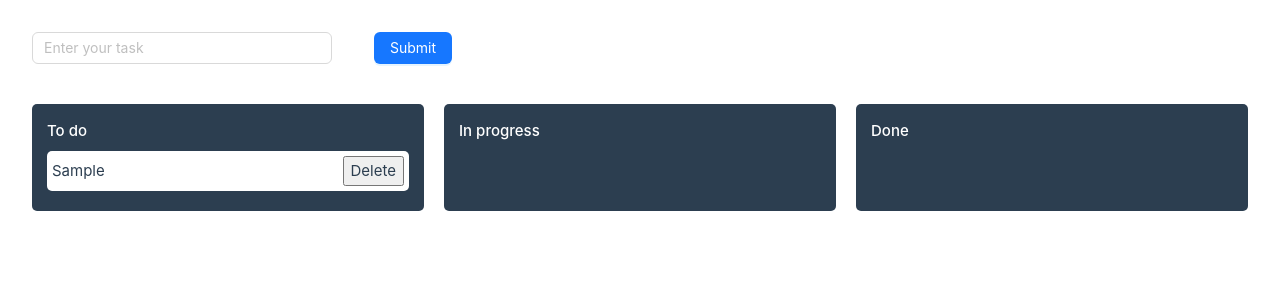
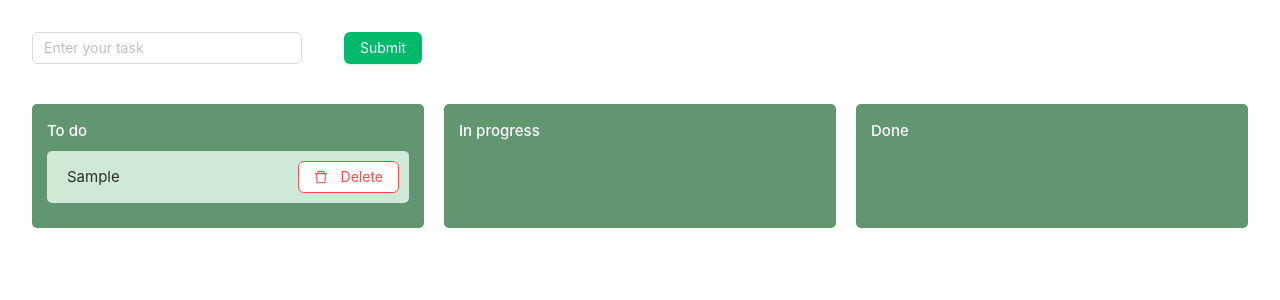
Before and after one commit to diana1m/task-manager, a Vue app: page / in a window 1280 px wide. Both pictures are taken after typing "Sample" into the empty fields and a click on the button "Submit". Shown: the top 300 px of the page. Built offline with nearby package versions, Linux system fonts and the light colour scheme.

Commit message:
change style

```diff
--- a/index.html
+++ b/index.html
@@ -4,7 +4,7 @@
     <meta charset="UTF-8">
     <link rel="icon" href="/favicon.ico">
     <meta name="viewport" content="width=device-width, initial-scale=1.0">
-    <title>Vite App</title>
+    <title>Task manager</title>
   </head>
   <body>
     <div id="app"></div>
--- a/package.json
+++ b/package.json
@@ -13,6 +13,7 @@
     "format": "prettier --write src/"
   },
   "dependencies": {
+    "@ant-design/icons-vue": "^7.0.1",
     "ant-design-vue": "^4.1.2",
     "pinia": "^2.1.7",
     "pinia-plugin-persistedstate": "^3.2.1",
--- a/src/App.vue
+++ b/src/App.vue
@@ -4,12 +4,17 @@ import TaskColumn from './components/TaskColumn.vue'
 </script>
 
 <template>
-  <header></header>
-
+  <a-config-provider
+    :theme="{
+      token: {
+        colorPrimary: '#00b96b',
+      },
+    }"
+  >
   <main>
     <AddingForm />
-    <div class="tasksWrapper">
-      <TaskColumn />
-    </div>
+    <TaskColumn />
   </main>
+</a-config-provider>
+
 </template>
--- a/src/components/AddingForm.vue
+++ b/src/components/AddingForm.vue
@@ -52,7 +52,7 @@
 
 <style scoped>
 .input {
-    width: 300px;
+    width: 270px;
 }
 .form {
  margin-bottom: 40px;
--- a/src/components/TaskCard.vue
+++ b/src/components/TaskCard.vue
@@ -1,13 +1,10 @@
 <script setup lang="ts">
 import { useTaskStore } from '../stores/task'
+import { DeleteOutlined } from '@ant-design/icons-vue';
+import type ITask from '@/interfaces/ITask';
 
-interface Task {
-  id: string
-  text: string
-  categoryId: number
-}
 const props = defineProps<{
-  taskCard: Task
+  taskCard: ITask
 }>()
 
 const store = useTaskStore()
@@ -17,7 +14,10 @@ const { deleteTask } = store
 <template>
   <div class="cardBox">
     <p>{{ taskCard.text }}</p>
-    <button class="button" @click="() => deleteTask(taskCard.id)">Delete</button>
+    <a-button class="button" @click="() => deleteTask(taskCard.id)"  danger>
+        <delete-outlined/>
+        Delete
+    </a-button>
   </div>
 </template>
 
@@ -27,11 +27,15 @@ const { deleteTask } = store
   gap: 8px;
   justify-content: space-between;
   align-items: center;
+
   border-radius: 5px;
-  background-color: #f5f5f5;
   padding: 10px;
+  padding-left: 20px;
+  margin-bottom: 10px;
+  width: 100%;
+
+  background-color: #cfe9d7;
   cursor: move;
-  margin-bottom: 10px;
 }
 .button {
   cursor: pointer;
@@ -39,7 +43,9 @@ const { deleteTask } = store
   gap: 5px;
   align-items: center;
 }
+
 p {
   margin: 0;
+  color: #262f25;
 }
 </style>
--- a/src/components/TaskColumn.vue
+++ b/src/components/TaskColumn.vue
@@ -1,59 +1,3 @@
-<!-- <template>
-  <div class="container">
-    <draggable v-model:todoTasks="todoTasks" @end="onDragEnd" class="box">
-      <p>To do</p>
-      <TaskCard v-for="task in todoTasks" :key="task.id" :taskCard="task" />
-    </draggable>
-
-    <draggable v-model:doneTasks="doneTasks" @end="onDragEnd" class="box">
-      <p>Done</p>
-      <TaskCard v-for="task in doneTasks" :key="task.id" :taskCard="task" />
-    </draggable>
-  </div>
-</template>
-
-<script setup lang="ts">
-import { useTaskStore } from '../stores/task'
-import { storeToRefs } from 'pinia'
-import TaskCard from './TaskCard.vue'
-
-const store = useTaskStore()
-const { todoTasks, doneTasks } = storeToRefs(store)
-const { toggleTaskStatus } = store
-
-function onDragEnd(e: any) {
-  console.log(e)
-  // toggleTaskStatus()
-  // Оновлюємо стор після перетягування
-}
-</script>
-
-<style scoped>
-.container {
-  display: flex;
-  gap: 20px;
-  width: 100%;
-  min-height: 200px;
-}
-
-.task {
-  margin: 5px;
-  padding: 10px;
-  background-color: #f0f0f0;
-  cursor: move;
-}
-.box {
-  width: 100%;
-  background-color: rgba(165, 177, 204, 0.945);
-  border-radius: 20px;
-  padding: 20px;
-}
-.title {
-  text-align: center;
-  font-size: 26px;
-}
-</style> -->
-
 <template>
   <div class="container">
     <div
@@ -68,7 +12,6 @@ function onDragEnd(e: any) {
       <TaskCard
         v-for="task in getTasksByCategoryId(category.id)"
         @dragstart="onDragStart($event, task)"
-        class="draggable"
         draggable="true"
         :key="task.id"
         :taskCard="task"
@@ -82,6 +25,7 @@ function onDragEnd(e: any) {
 import { defineComponent } from 'vue'
 import TaskCard from './TaskCard.vue'
 import { useTaskStore } from '../stores/task'
+import type ITask from '@/interfaces/ITask'
 
 export default defineComponent({
   name: 'App',
@@ -89,15 +33,20 @@ export default defineComponent({
   setup() {
     const taskStore = useTaskStore()
 
-    function onDragStart(e: DragEvent, task) {
-      e.dataTransfer.dropEffect = 'move'
-      e.dataTransfer.effectAllowed = 'move'
-      e.dataTransfer.setData('taskId', task.id.toString())
+
+    function onDragStart(e: DragEvent, task: ITask) {
+      if (e.dataTransfer) {
+        e.dataTransfer.dropEffect = 'move'
+        e.dataTransfer.effectAllowed = 'move'
+        e.dataTransfer.setData('taskId', task.id.toString())
+      }
     }
 
-    function onDrop(e: DragEvent, categoryId) {
+    function onDrop(e: DragEvent, categoryId: number) {
+      if (e.dataTransfer) {
       const taskId = e.dataTransfer.getData('taskId')
       taskStore.moveTaskToCategory(taskId, categoryId)
+      }
     }
 
     return {
@@ -120,22 +69,10 @@ export default defineComponent({
   width: 100%;
   padding: 15px;
   border-radius: 5px;
-  background: #2c3e50;
-  margin-bottom: 10px;
+  background: #629671;
 }
 
 .droppable h4 {
   color: white;
 }
-
-.draggable {
-  background: white;
-  padding: 5px;
-  border-radius: 5px;
-  margin-bottom: 5px;
-}
-
-.draggable h5 {
-  margin: 0;
-}
 </style>
--- a/src/main.ts
+++ b/src/main.ts
@@ -9,7 +9,9 @@ import 'ant-design-vue/dist/reset.css'
 
 const app = createApp(App)
 const pinia = createPinia()
+
 pinia.use(piniaPluginPersistedstate)
 
-app.use(createPinia())
+app.use(pinia)
+
 app.use(Antd).mount('#app')
```
Also changed, not shown: 1 other file (tests, documents, lock files or other folders).
